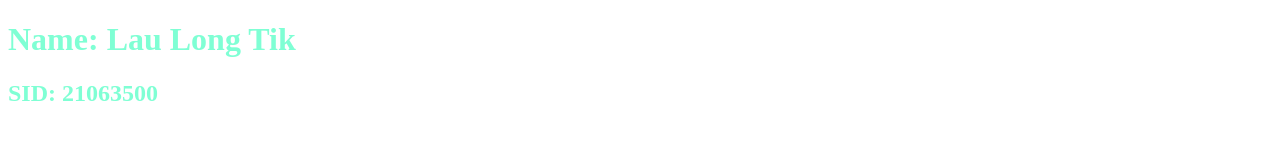
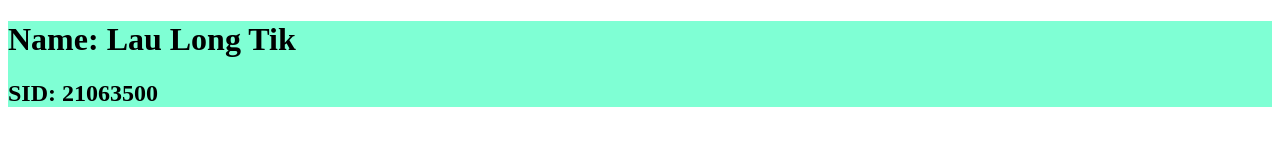
Before and after one commit to Spencer-Lau2710/SpencerLau.github.io, a plain HTML site: page index.html in a window 1280 px wide. Drawn offline with Linux system fonts and the light colour scheme.

Commit message:
Update index.html

```diff
--- a/index.html
+++ b/index.html
@@ -6,7 +6,7 @@
         </title>
     </head>
     <body>
-        <div style="height: 20%; color: aquamarine;">
+        <div style="height: 20%; background-color: aquamarine;">
             <h1>Name: Lau Long Tik</h1>
             <h2>SID: 21063500</h2>
         </div>
```
